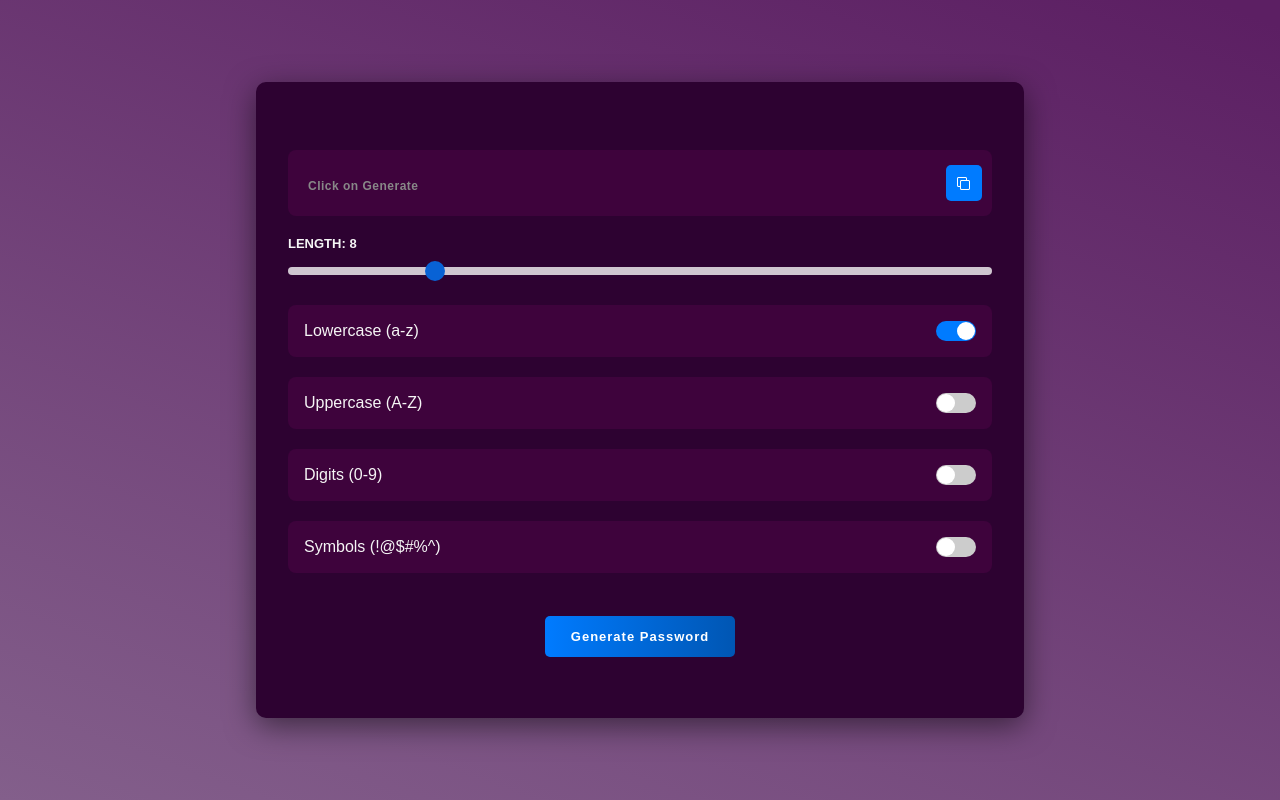
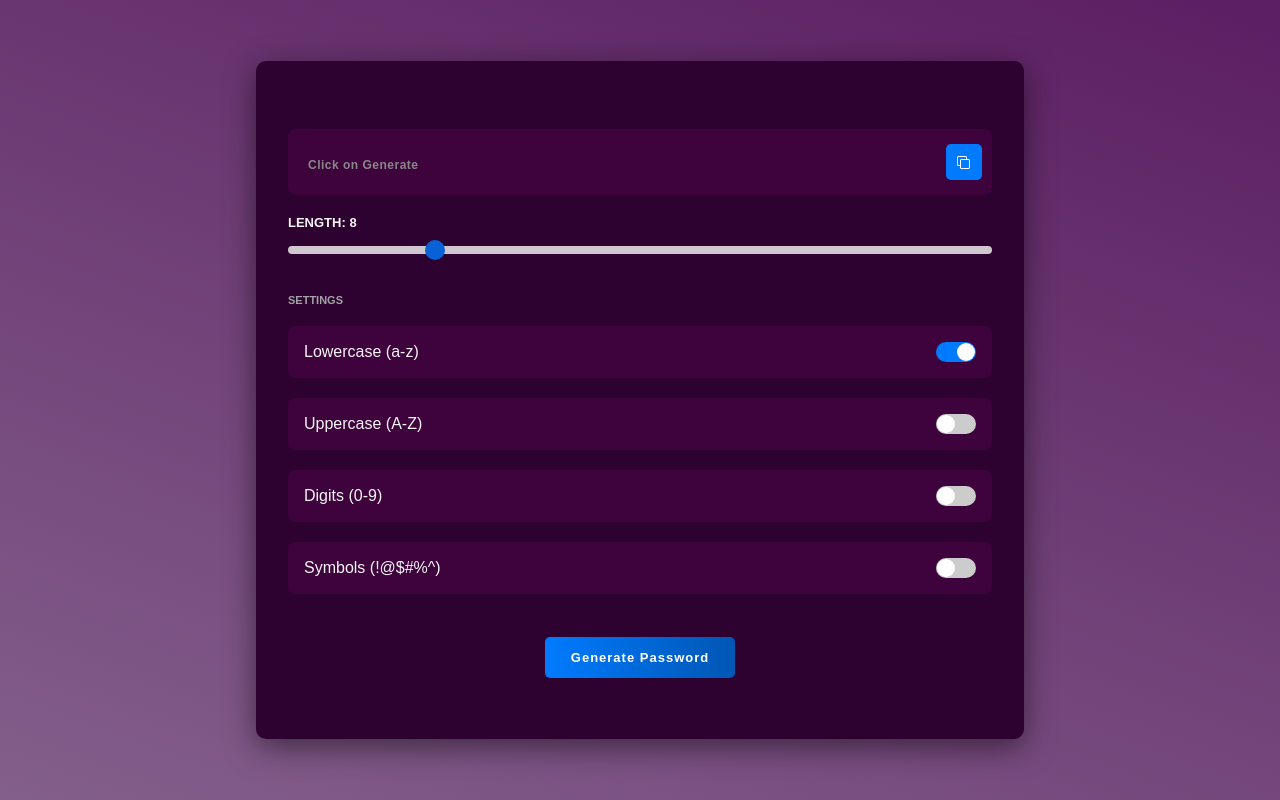
Before and after one commit to chengivan2/passgen, a Next.js app: page / in a window 1280 px wide. Built offline with nearby package versions, Linux system fonts and the light colour scheme.

Commit message:
Returned Settings title

```diff
--- a/src/app/Theform.jsx
+++ b/src/app/Theform.jsx
@@ -45,7 +45,12 @@ export default function TheForm() {
         <input type="range" min="4" max="24" value={length} onChange={(e) => setLength(e.target.value)} />
       </div>
 
+      <div className="settings-title">
+        <h6>SETTINGS</h6>
+      </div>
+
       <div className="options">
+
         <div className="option">
           <label>
             <span>Lowercase (a-z)</span>
```
